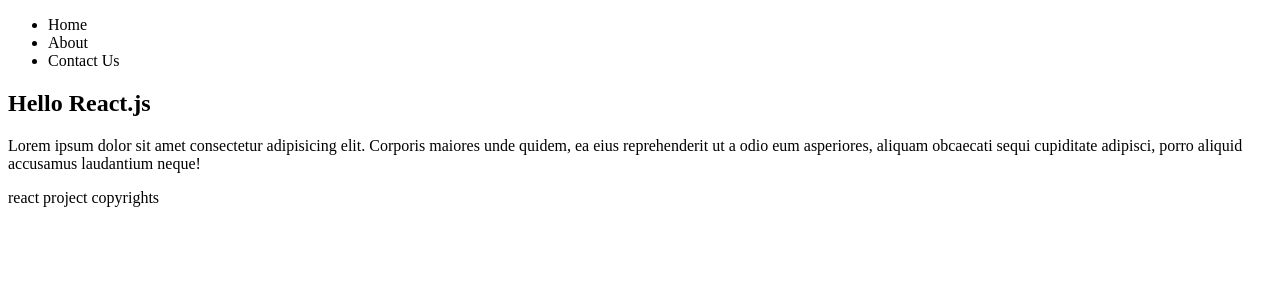
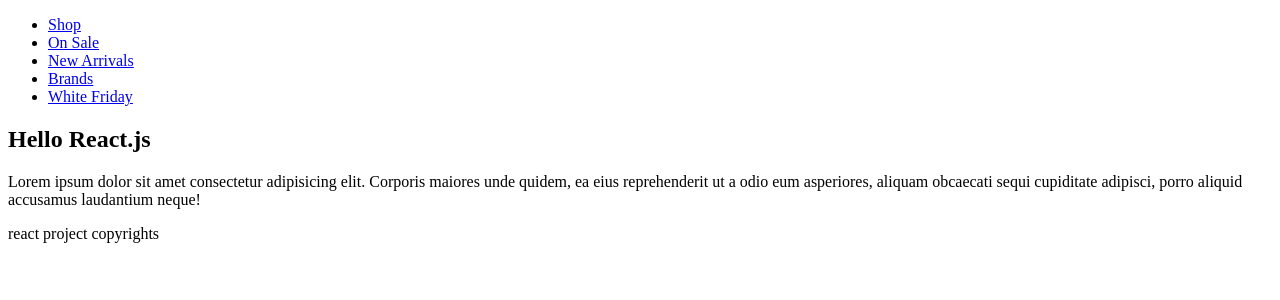
Before and after one commit to peter-c0de/depi-react-tasks, a React (Vite) app: page / in a window 1280 px wide. Shown: the top 300 px of the page. Built offline with nearby package versions, Linux system fonts and the light colour scheme.

Commit message:
Lec2: Commit #1

```diff
--- a/src/App.jsx
+++ b/src/App.jsx
@@ -3,10 +3,18 @@ import TheFooter from './components/The Footer/TheFooter'
 
 import './App.css'
 
+const headerLinks = [
+  { title: "Shop", path: "/shop"},
+  { title: "On Sale", path: "/on-sale"},
+  { title: "New Arrivals", path: "/new-arrivals"},
+  { title: "Brands", path: "/brands"},
+  { title: "White Friday", path: "/white-friday"},
+];
+
 function App() {
   return (
     <div className='app'>
-      <TheHeader />
+      <TheHeader headerLinks={headerLinks} />
       <main>
         <section>
           <h2>Hello React.js</h2>
--- a/src/components/TheHeader/TheHeader.jsx
+++ b/src/components/TheHeader/TheHeader.jsx
@@ -1,13 +1,20 @@
 import './TheHeader.css'
 
-function TheHeader(){
+function TheHeader({headerLinks}){
+    // console.log(props);
     return (
         <header>
             <nav>
                 <ul>
-                    <li>Home</li>
-                    <li>About</li>
-                    <li>Contact Us</li>
+                    {/* <li>Home</li> */}
+                    {/* <li>About</li> */}
+                    {/* <li>Contact Us</li> */}
+                    {headerLinks.map(({ title,path }) => {
+                        return <li>
+                            <a href={path}>{title}</a>
+                        </li>;
+                    })
+                    }
                 </ul>
             </nav>
         </header>
```
